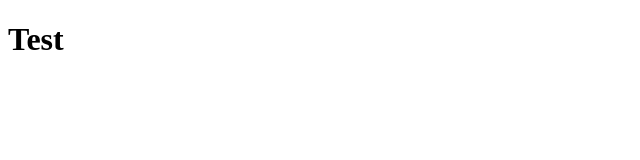
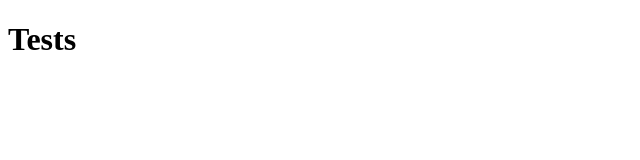
Before and after one commit to SamBrock/Weather-App, a React (Create React App) app: page / in a window 1280 px wide. Shown: the top 160 px of the page, without its empty margins (0-640 px from the left). Built offline with nearby package versions, Linux system fonts and the light colour scheme.

Commit message:
Test commit

```diff
--- a/src/App.js
+++ b/src/App.js
@@ -4,7 +4,7 @@ import './App.css';
 export default class App extends Component {
 	render() {
 		return(
-			<h1>Test</h1>
+			<h1>Tests</h1>
 		)
 	}
 }
```
